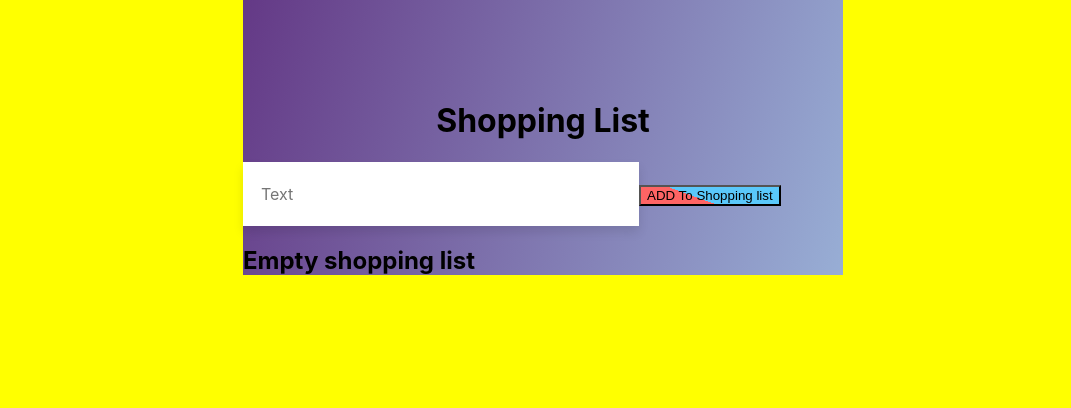
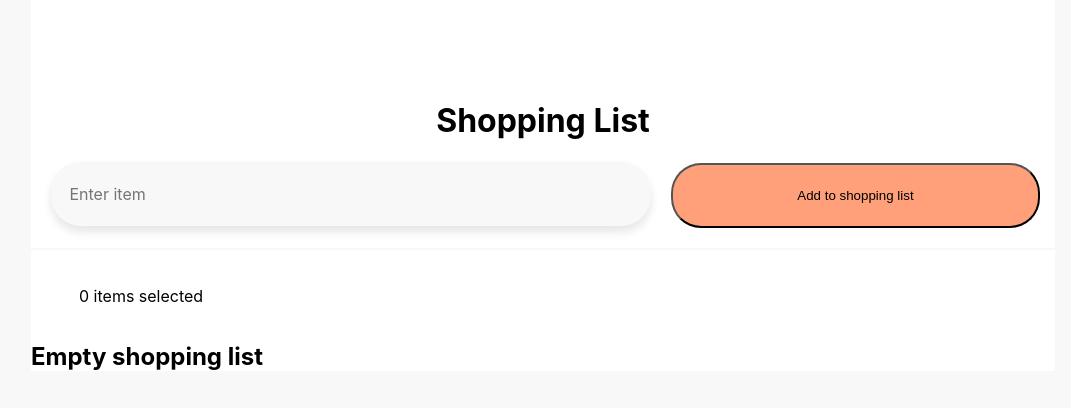
Before and after one commit to Vladimir6545/ShoppingList, a React (Create React App) app: page / in a window 1280 px wide. Shown: the top 408 px of the page, without its empty margins (97-1168 px from the left). Built offline with nearby package versions, Linux system fonts and the light colour scheme.

Commit message:
change design, add count checkedcheckbox

```diff
--- a/src/App.js
+++ b/src/App.js
@@ -37,6 +37,7 @@ function App() {
       localStorage.clear('shoppingList')
       const temp = localStorage.getItem('shoppingList')
       setMassive(JSON.parse(temp))
+      HowManyCheckItems()
     }
   }
 
@@ -48,6 +49,12 @@ function App() {
       setMassive(newList)
     }
   }
+
+  function HowManyCheckItems() {
+    let checkboxes = document.querySelectorAll('input[type="checkbox"]:checked')
+    return checkboxes.length
+  }
+
 
   function AddItemList(title) {
     if (massive === null) {
@@ -67,21 +74,29 @@ function App() {
       <div className='wrapper'>
         <h1 style={{ textAlign: 'center' }}>Shopping List</h1>
         <AddItem onCreate={ AddItemList } />
+        <br/>
+        <div style={{overflow: 'hidden'}}>
+
+         <p  style={{float: 'left'}} style={{paddingLeft: '3rem'}}> { HowManyCheckItems() } items selected
             {
-          massive !== null && massive.length ?
-            <CurrentList massive={massive} onToggle={ToggleItem}/> :
-            <h2>Empty shopping list</h2>
+              massive !== null
+              && massive.length > 1
+              && massive.some(item => item.complete === true)
+              && <button className='btnDeleteCheckAll' onClick={() => ClearLocalStorageWithCheckItems() }>Delete selected</button>
             }
+
+
             {
               massive !== null
               && massive.length > 1
               && <button className='btnDeleteAll' onClick={() => ClearLocalStorage() }>Delete all</button>
             }
+          </p>
+        </div>
         {
-          massive !== null
-          && massive.length > 1
-          && massive.some(item => item.complete === true)
-          && <button className='btnDeleteAll' onClick={() => ClearLocalStorageWithCheckItems() }>Delete check</button>
+          massive !== null && massive.length ?
+            <CurrentList massive={massive} onToggle={ToggleItem}/> :
+            <h2>Empty shopping list</h2>
         }
       </div>
     </Context.Provider>
--- a/src/Components/AddItemToList.js
+++ b/src/Components/AddItemToList.js
@@ -3,19 +3,32 @@ import PropTypes from 'prop-types'
 
 const styles = {
     btn: {
-       background: '-webkit-linear-gradient(70deg, #ff6464 40%, #5ac8fa 40%)'
+       backgroundColor: '#FFA07A',
+       borderRadius: '30px',
+       padding: '1%',
+       width: '36%',
+       height: '65px',
+       outline: 'none',
+       marginLeft:'2%',
     },
 
     input: {
-       	width: '360px',
-        background: '#fff',
+       	width: '55%',
+        backgroundColor: '#F8F8F8',
         color: '$input-text-color',
         font: 'inherit',
         boxShadow: '0 6px 10px 0 rgba(0, 0, 0 , .1)',
         border: '1px',
         outline: '0',
         padding: '22px 18px',
-        linearGradient:'(to right, RGB(110, 175, 233), RGB(110, 175, 233))'
+        linearGradient:'(to right, RGB(110, 175, 233), RGB(110, 175, 233))',
+        borderRadius: '30px',
+        marginLeft:'2%'
+    },
+    div: {
+        borderBottom: '2px solid #F8F8F8',
+
+
     }
 }
 
@@ -31,11 +44,13 @@ function AddItemToList(props) {
         }
     }
     return (
+        <div style={styles.div}>
         <form onSubmit={submitHandler}>
-            <input placeholder='Text' style={styles.input} value = {value} onChange={event => setValue(event.target.value) } />
-            <button className='btnDeleteAll' type='submit'>ADD To Shopping list</button>
-
+            <input placeholder='Enter item' style={styles.input} value = {value} onChange={event => setValue(event.target.value) } />
+            <button style={styles.btn} type='submit'>Add to shopping list</button>
         </form>
+        <br/>
+        </div>
     )
 }
 
--- a/src/Components/ListItems.js
+++ b/src/Components/ListItems.js
@@ -8,24 +8,28 @@ const styles = {
     justifyContent: 'space-between',
     alignItems: 'center',
     padding: '.5rem 1rem',
-    border: '1px solid #ccc',
+    border: 'none',
     borderRadius: '4px',
-    marginBottom: '.5rem'
+    marginBottom: '.5rem',
+
   },
   input: {
     marginRight: '1rem',
+
   },
   button: {
-    background: 'red',
+    backgroundColor: 'transparent',
     borderRadius: '50%',
-    color: '#fff',
-    border: 'none'
+    color: '#FFA07A',
+    border: 'none',
+    fontWeight: 'bold'
   },
   done: {
-    textDecoration: 'line-through'
+    textDecoration: 'line-through',
   },
-  notDone:{
+  notDone: {
     textDecoration: 'none'
+
   }
 
 }
@@ -37,10 +41,12 @@ function Items({ list, index, onChange }) {
   if (list.complete) {
     trigger = (styles.done)
   }
-//console.log(trigger)
+
   return (
     <li style={styles.li}>
+
       <span style={trigger}>
+        <label>
           <input
             style={styles.input}
             type="checkbox"
@@ -50,8 +56,9 @@ function Items({ list, index, onChange }) {
           <strong>{index + 1}</strong>
           &nbsp;
           {list.title}
+        </label>
       </span>
-      <button style={styles.button} onClick={() => RemoveItemFromList(list.id)}>&times; </button>
+      <button style={styles.button} onClick={() => RemoveItemFromList(list.id) }>&times; </button>
     </li>
   )
 }
--- a/src/index.css
+++ b/src/index.css
@@ -5,7 +5,7 @@ body {
     sans-serif;
   -webkit-font-smoothing: antialiased;
   -moz-osx-font-smoothing: grayscale;
-   background: yellow;
+   background: #F8F8F8;
 }
 
 code {
@@ -16,10 +16,26 @@ code {
 .wrapper{
   padding-top: 5rem;
   margin: 0 auto;
-  width: 600px;
-  background: linear-gradient(120grad, rgb(100, 57, 134), rgb(152, 174, 213));
+  width: 80%;
+ background: white;
+}
+
+.singleLine{
+padding-left: 30rem;
+}
+
+.btnDeleteCheckAll{
+  border: none;
+  background-color: transparent;
+  padding-left: 15rem;
+  font-weight: bold;
+
 }
 
 .btnDeleteAll{
-  background: -webkit-linear-gradient(70deg, #ff6464 40%, #5ac8fa 40%);
+  border: none;
+  background-color: transparent;
+  padding-right: 1rem;
+  font-weight: bold;
+  padding-left: 15rem;
 }
```
Also changed, not shown: 1 other file (tests, documents, lock files or other folders). Lines whose indentation alone changed are shown as unchanged.
